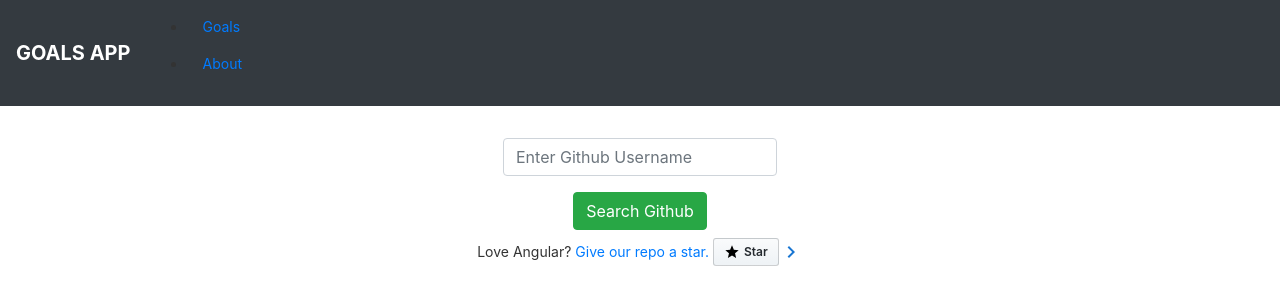
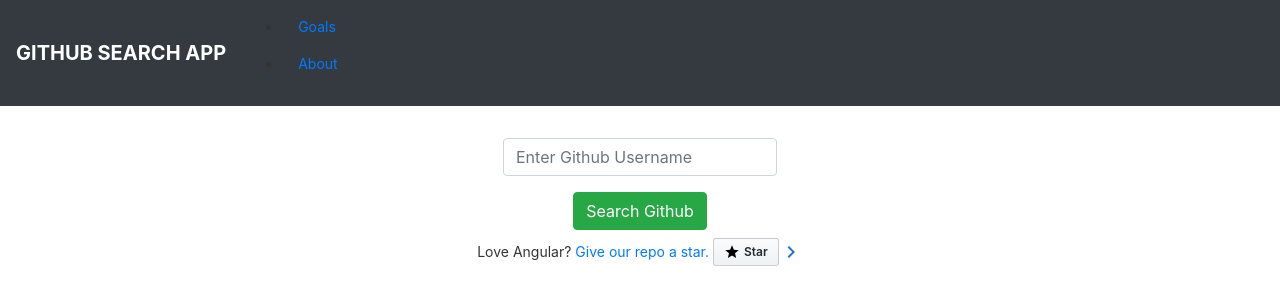
Before and after one commit to wendymunyasi/Git_search, an Angular app: page / in a window 1280 px wide. Shown: the top 304 px of the page. Built offline with nearby package versions, Linux system fonts and the light colour scheme.

Commit message:
Rename the <b> text on navbar to GITHUB SEARCH APP in navbar.component.html.

```diff
--- a/src/app/navbar/navbar.component.html
+++ b/src/app/navbar/navbar.component.html
@@ -1,5 +1,5 @@
 <nav class="navbar navbar-expand-lg navbar-dark bg-dark">
-  <a class="navbar-brand" routerLink="goals"><b>GOALS APP</b></a>
+  <a class="navbar-brand" routerLink="goals"><b>GITHUB SEARCH APP</b></a>
   <button class="navbar-toggler" type="button" (click)="toggleNavbar()" data-toggle="collapse"
     data-target="#navbarNavAltMarkup" aria-controls="navbarNavAltMarkup" aria-expanded="false"
     aria-label="Toggle navigation">
```
